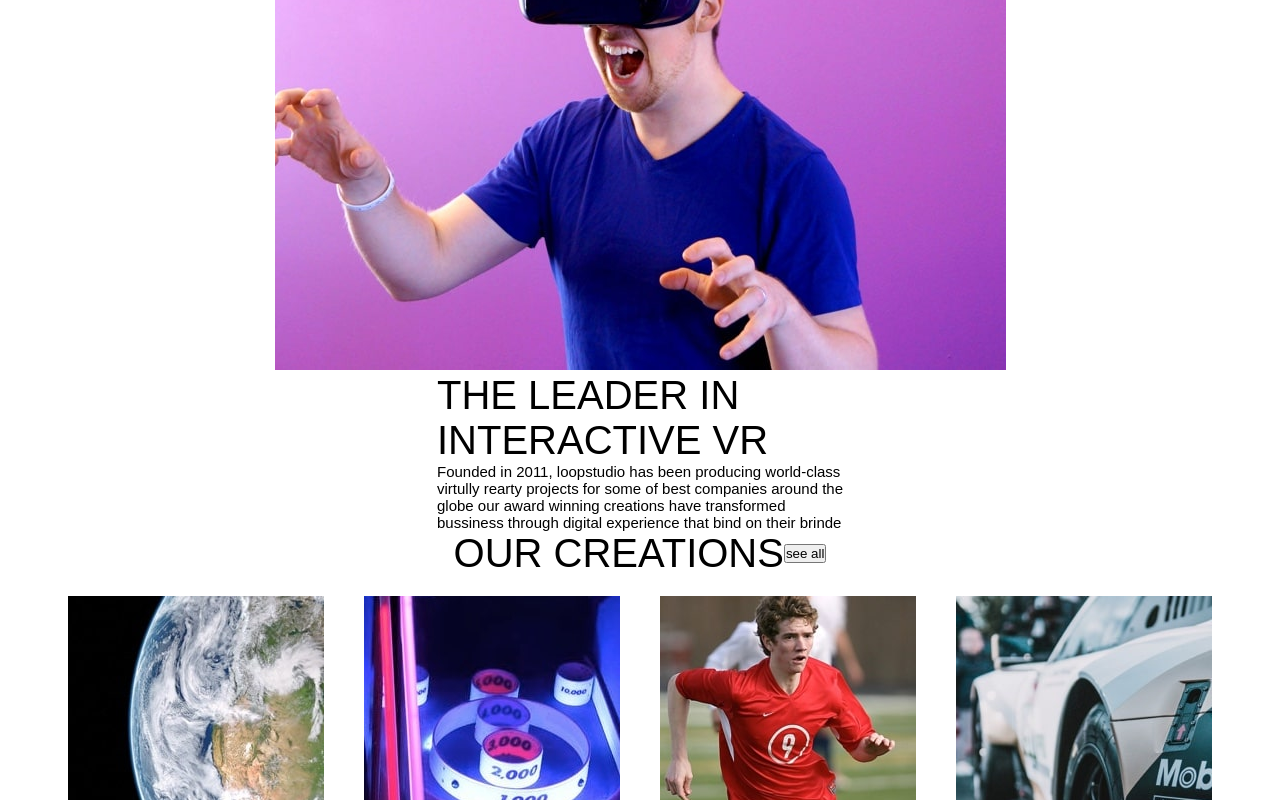
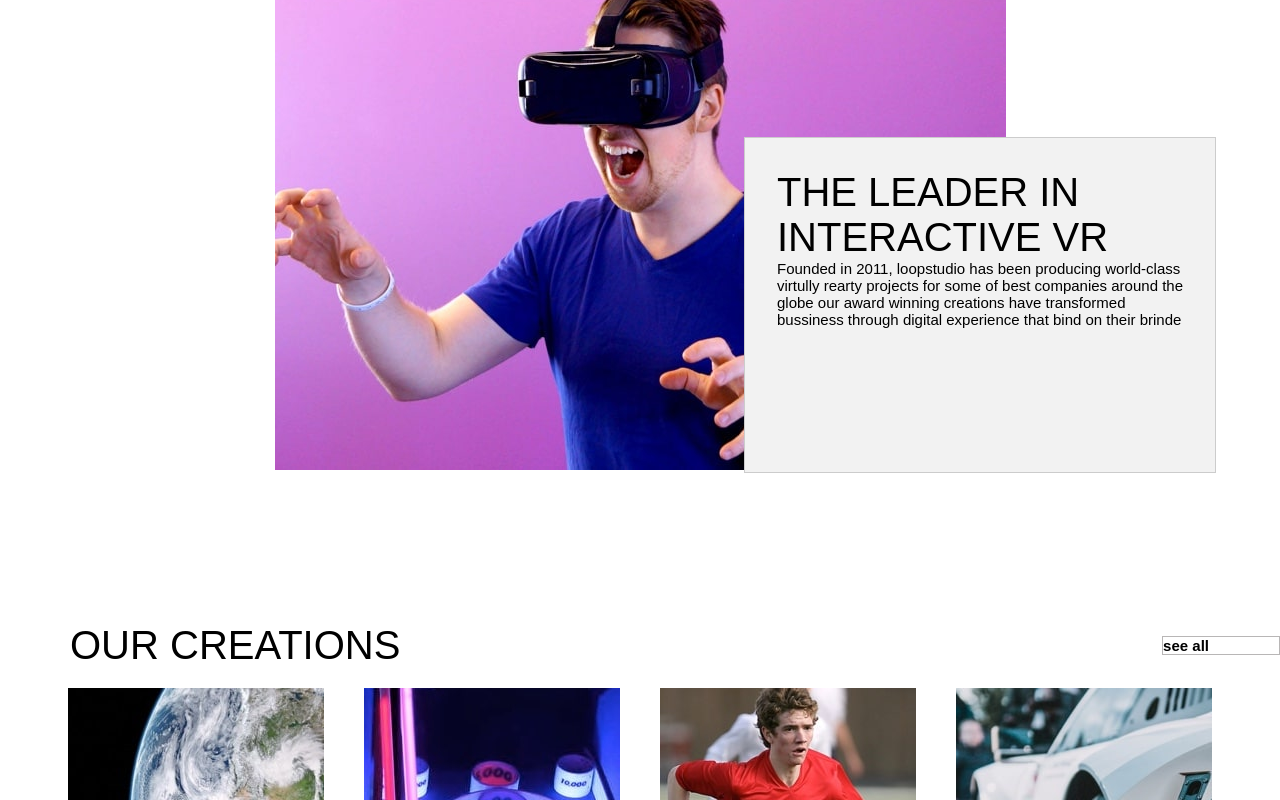
Before and after one commit to IshKevin/Loopstudios-landing-page, a React (Create React App) app: page / in a window 1280 px wide. Shown: the part 800-1600 px from the top of the page. Built offline with nearby package versions, Linux system fonts and the light colour scheme.

Commit message:
finishig about page on desktop view

```diff
--- a/src/components/About.js
+++ b/src/components/About.js
@@ -3,7 +3,7 @@ import React from 'react'
 const about = () => {
   return (
     <div className='about'>
-      <div className='sect1'>
+  <div className='sect1'>
   <div className='sect1-a'>
     <img className='im1' src={"image-interactive.jpg"} alt=''/>
 
@@ -21,7 +21,7 @@ const about = () => {
 
         <div className='sect2'>
            <h3 className='sect2-i'>OUR CREATIONS </h3>
-           <button className='sect2-ii'> see all</button>
+           <h4 className='sect2-ii'> see all</h4>
         </div>
         <div className='photocases'>
             <div className='photocase1'>
--- a/src/index.css
+++ b/src/index.css
@@ -46,9 +46,14 @@ svg{
 }
 .sect2-i{
   float: left;
+  margin-right: auto;
+  padding-left: 70px;
 }
 .sect2-ii{
   float: right;
+  margin-left: auto;
+  padding-right: 70px;
+  border: 1px solid rgb(184, 182, 182);
 }
 .footer {
   background-color: black;
@@ -71,6 +76,7 @@ svg{
 .looplog{
   float: left;
   width: 50%;
+  margin-right: 100px;
 }
 a{
   color: aliceblue;
@@ -268,8 +274,15 @@ text-align: left;
 
 .sect1 {
   display: flex;
-  flex-direction: column;
+  flex-direction: row;
   align-items: center;
+  justify-content: center;
+  position: relative;
+  margin-top: 100px;
+  margin-bottom: 150px;
+  margin-left: auto;
+  margin-right: auto;
+
 }
 
 h3{
@@ -277,10 +290,19 @@ h3{
   font-weight: 400;
   font-size: 40px;
 }
-sect1-b{
+.sect1-a{
+  float: right;
+}
+.sect1-b{
+  float: left;
   background-color: #f2f2f2;
   border: 1px solid #cccccc;
+  height: 270px;
   padding: 10px;
+  position: absolute;
+  bottom: 0;
+  padding: 2rem;
+  right: 5%;
 }
 
 sect2{
```
